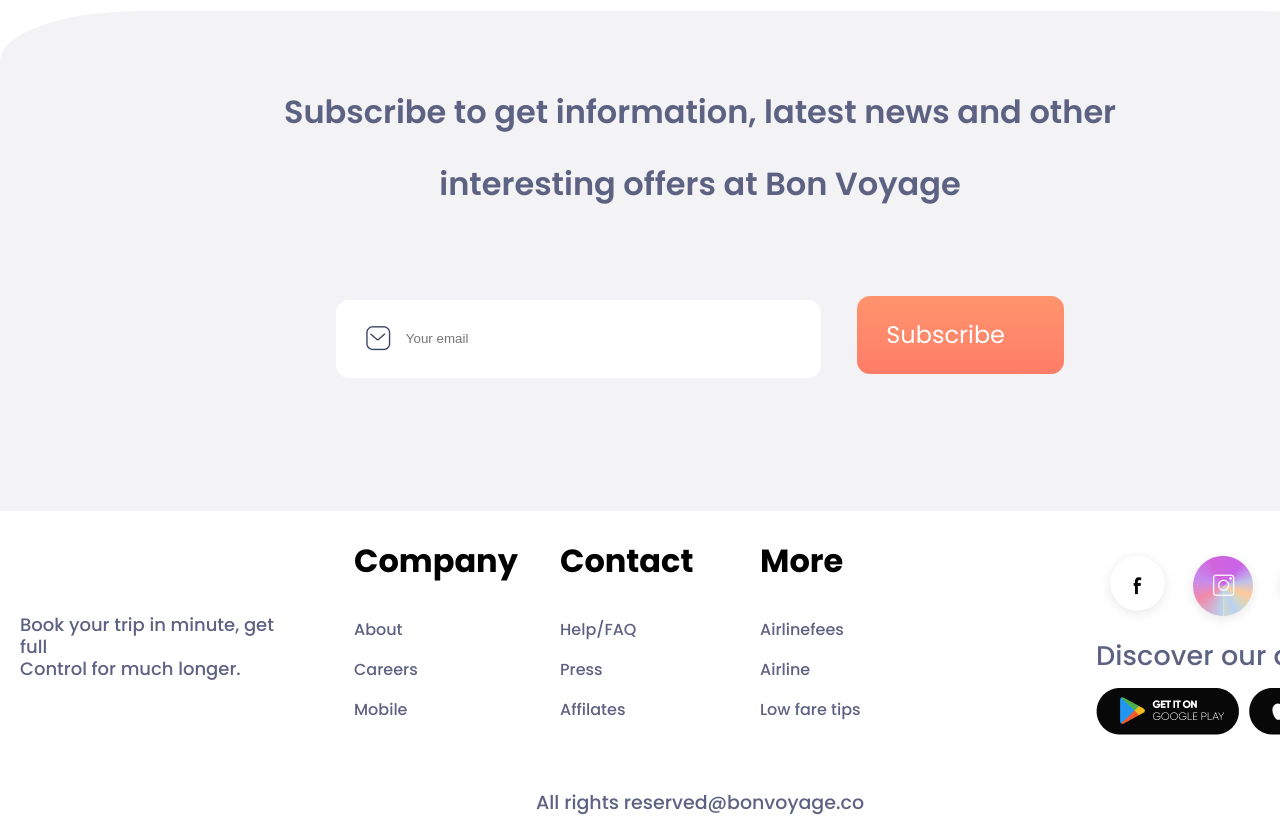
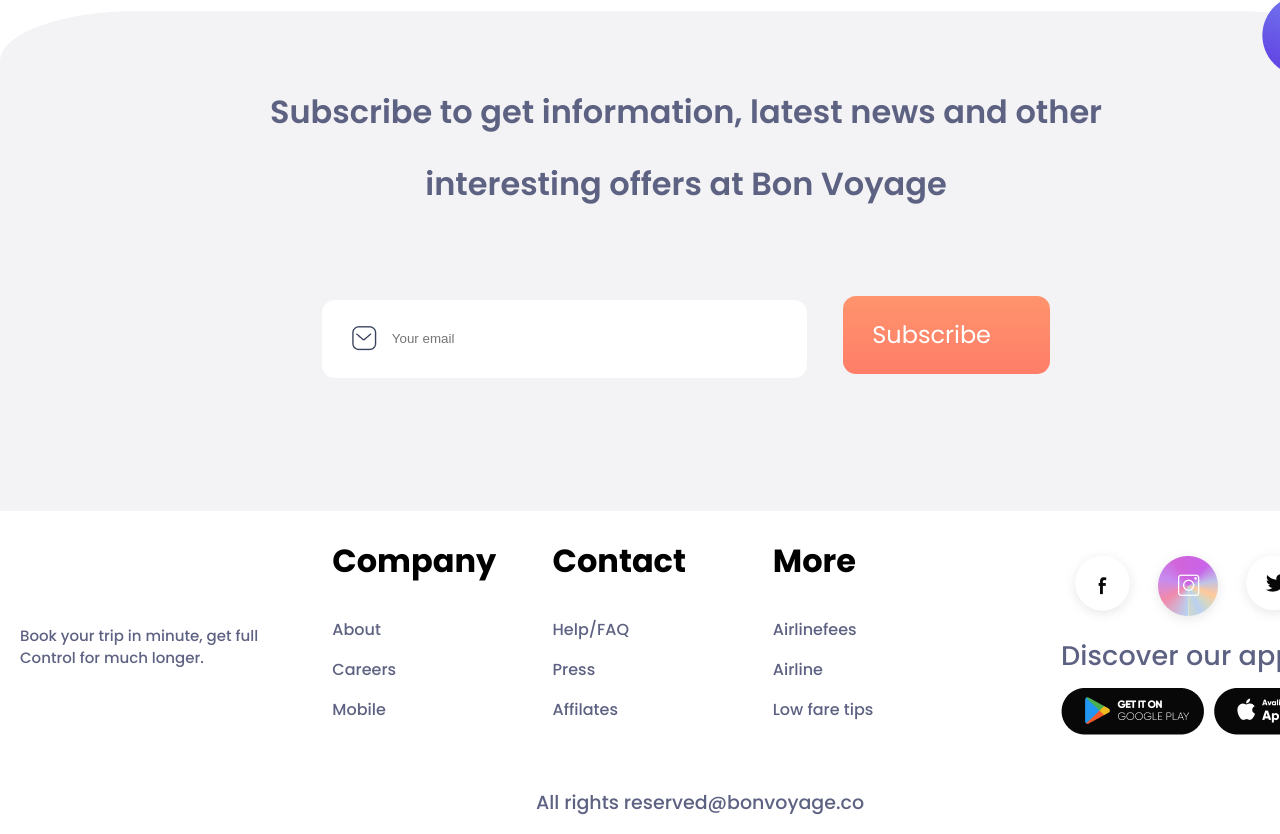
Before and after one commit to Vijayarajvijay/Travel-Landing-Page-1, a plain HTML site: page index.html in a window 1280 px wide. Shown: the part 4889-5723 px from the top of the page. Drawn offline with Linux system fonts and the light colour scheme; a web font is replaced by a local one.

Commit message:
successfully created

```diff
--- a/style.css
+++ b/style.css
@@ -556,13 +556,11 @@ button.subscribe-btn {
   justify-content: center;
   align-items: center;
   margin-top: 10%;
-  border-radius: -1%;
   background-color: #f3f2f5;
-  margin-bottom: x;
-  border-bottom: x;
   height: 500px;
   border-top-left-radius: 10%;
   border-top-right-radius: 10%;
+  width: 98%;
 }
 
 .social-media {
@@ -608,9 +606,10 @@ button.subscribe-btn {
 }
 
 .footer-right {
-  margin-left: 10%;
+  margin-left: 5%;
   width: 284px;
   height: 192px;
+  margin-right: 35px;
 }
 
 .footer.p-content {
@@ -625,7 +624,7 @@ p.p-content {
   padding-top: 5%;
   font-family: Poppins;
   color: #5e6282;
-  font-size: 18px;
+  font-size: 15px;
   font-weight: 500;
   line-height: 22px;
   letter-spacing: 0em;
@@ -771,3 +770,6 @@ img.bottom-img3 {
       height: auto;
   }
 }
+.btn{
+  ju
+}
```
